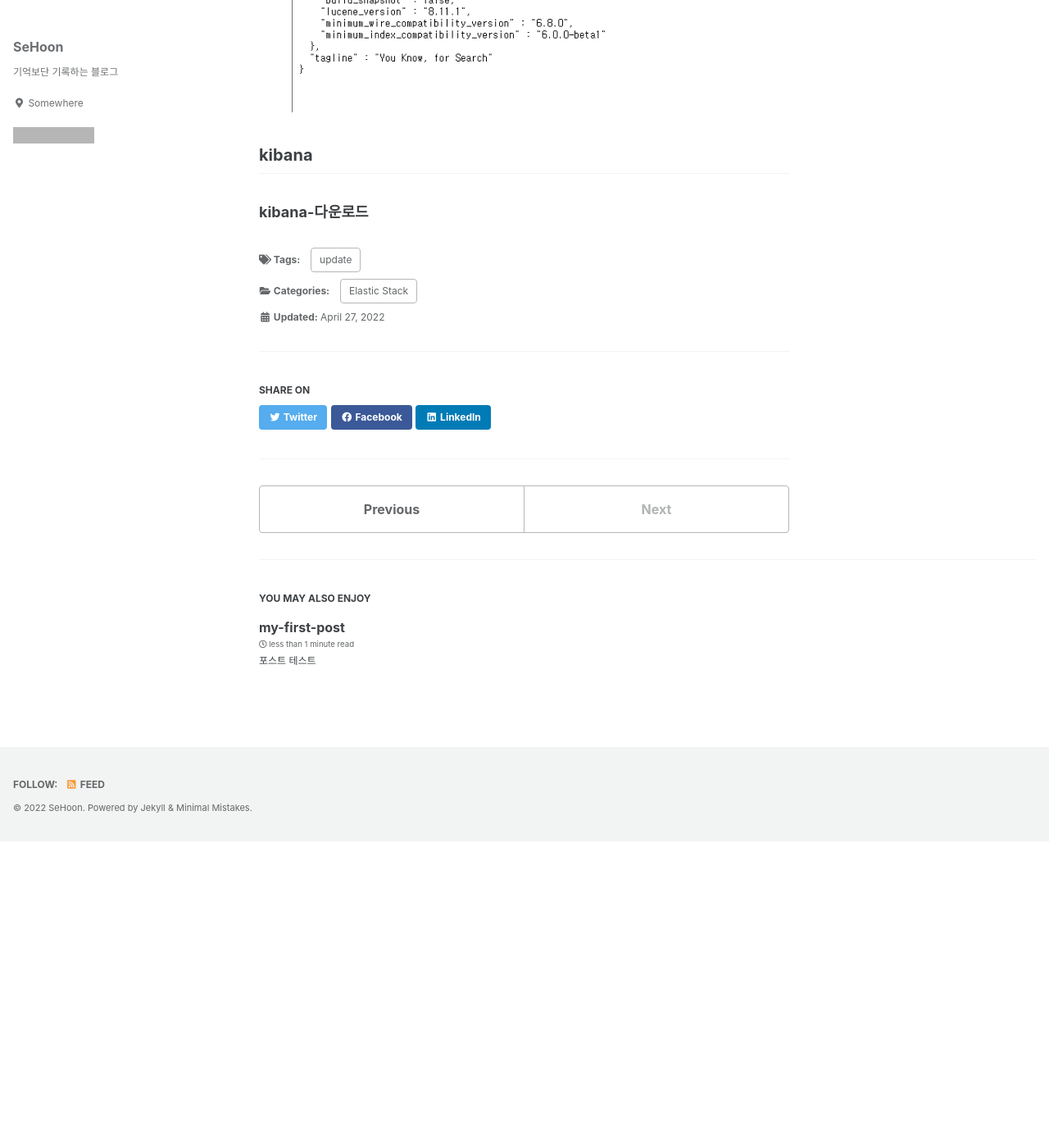
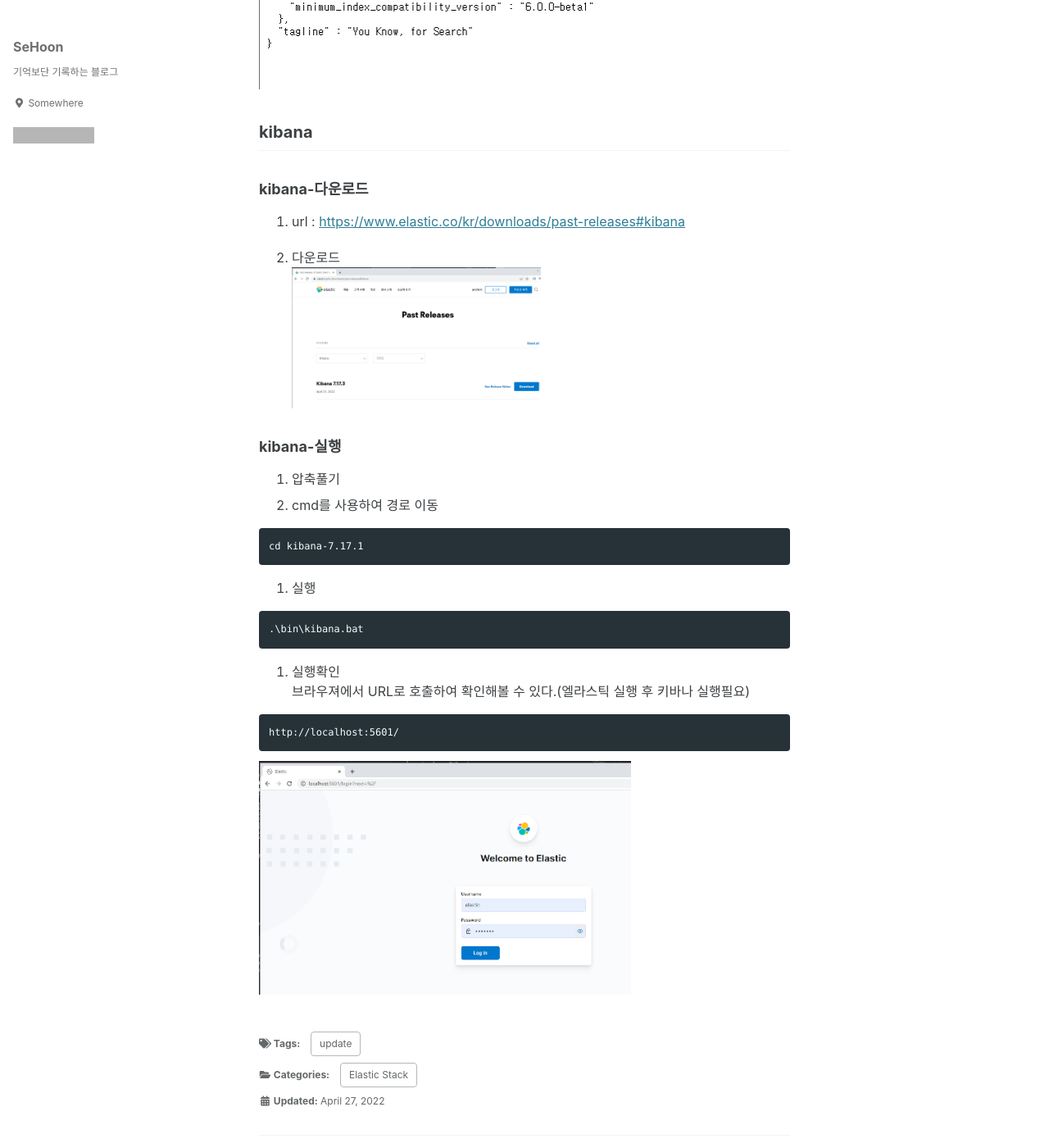
Before and after one commit to sehoone/sehoone.github.io, a Jekyll site: the page built from _posts/2022-04-27-elk-install.md, in a window 1280 px wide and 1400 px high, scrolled down 1701 px. Shown: the whole window at 82% size. Built offline with Jekyll 4.4.1, drawn with Linux system fonts in a browser that asks for light colours; cached includes are drawn as plain includes; before the commit the page ends 2727 px from its top, so only the background shows below that; some of the changed text lies outside the part shown; grey boxes are pictures that could not be loaded.

Commit message:
add-elk-install

````diff
--- a/_posts/2022-04-27-elk-install.md
+++ b/_posts/2022-04-27-elk-install.md
@@ -1,5 +1,5 @@
 ---
-title: "[Elastic Stack] 엘라스틱 스택 설치 for window"
+title: "[Elastic Stack] 엘라스틱서치/키바나 설치 for window"
 last_modified_at: 2022-04-27T16:01:04-04:00
 categories:
   - Elastic Stack
@@ -35,30 +30,67 @@ toc_label: "Getting Started"
 1. url : [https://www.elastic.co/kr/downloads/past-releases#elasticsearch](https://www.elastic.co/kr/downloads/past-releases#elasticsearch)
 
 2. 다운로드
-![image](/assets/images/elasticsearch-install1.png){: width="50%" height="50%"}
+   ![image](/assets/images/elasticsearch-install1.png){: width="50%" height="50%"}
 
 ### elasticsearch-실행
 
 1. 압축풀기
 2. cmd를 사용하여 경로 이동
+
 ```
 cd elasticsearch-7.17.1
 ```
+
 3. 실행
+
 ```
 .\bin\elasticsearch.bat
 ```
+
 4. 실행확인
    윈도우의 bat파일의 경우 기본적으로 백그라운드 실행이 안되어 cmd창을 하나 더 실행하고 다음의 명령어를 입력하거나 브라우져에서 URL로 호출하여 확인해볼 수 있다
+
 ```
 curl -X GET "localhost:9200/?pretty"
 ```
-  OR 브라우져에서 URL 호출
+
+OR 브라우져에서 URL 호출
+
 ```
 http://localhost:9200/
 ```
-  ![image](/assets/images/elasticsearch-install2.png){: width="70%" height="70%"}
+
+![image](/assets/images/elasticsearch-install2.png){: width="70%" height="70%"}
 
 ## kibana
 
 ### kibana-다운로드
+
+1. url : [https://www.elastic.co/kr/downloads/past-releases#kibana](https://www.elastic.co/kr/downloads/past-releases#kibana)
+
+2. 다운로드
+   ![image](/assets/images/kibana-install1.png){: width="50%" height="50%"}
+
+### kibana-실행
+
+1. 압축풀기
+2. cmd를 사용하여 경로 이동
+
+```
+cd kibana-7.17.1
+```
+
+3. 실행
+
+```
+.\bin\kibana.bat
+```
+
+4. 실행확인
+   브라우져에서 URL로 호출하여 확인해볼 수 있다.(엘라스틱 실행 후 키바나 실행필요)
+
+```
+http://localhost:5601/
+```
+
+![image](/assets/images/kibana-install2.png){: width="70%" height="70%"}
````
Also changed, not shown: other parts of _posts/2022-04-27-elk-install.md (+0 -5 lines), assets/images/kibana-install1.png (added), assets/images/kibana-install2.png (added).
